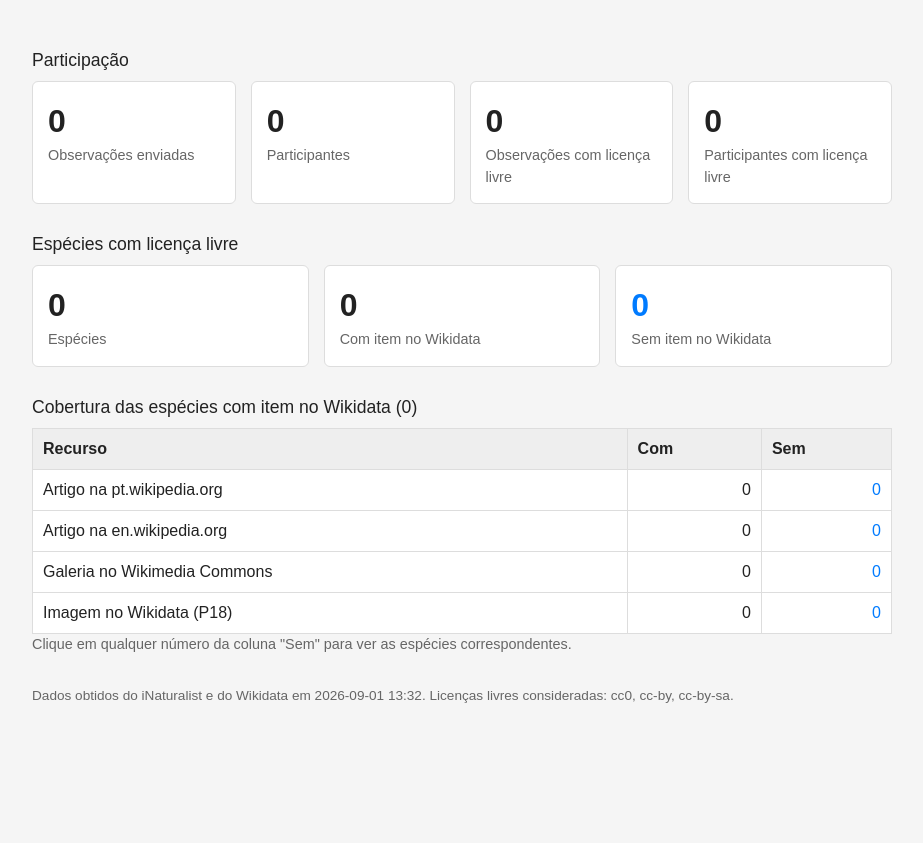
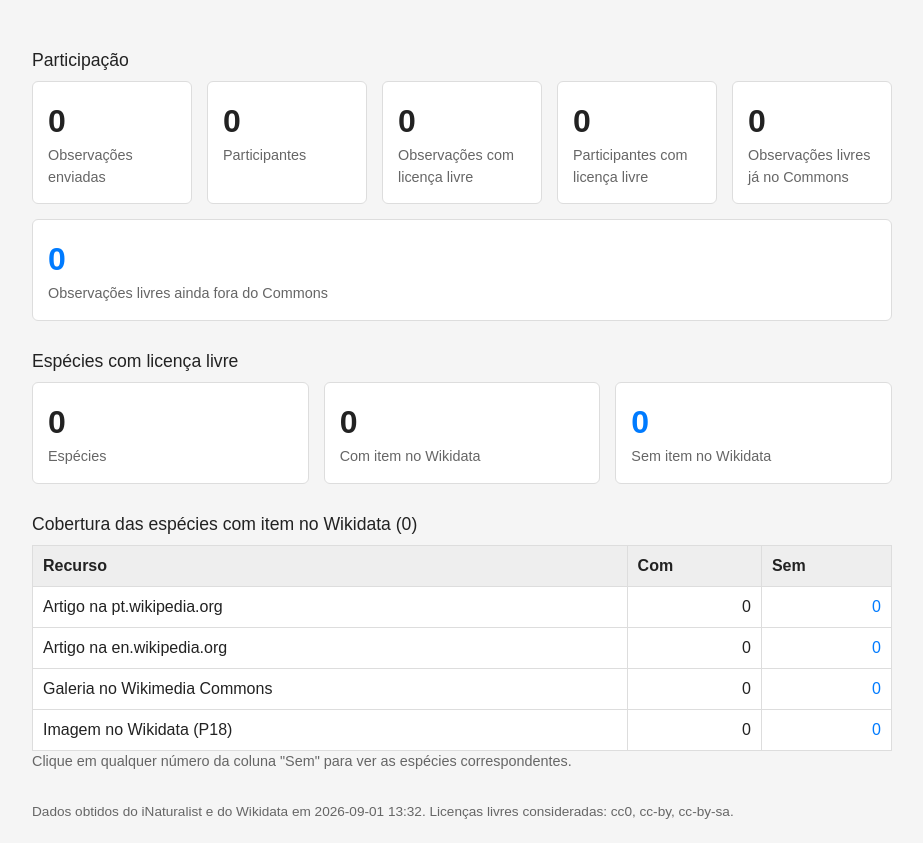
Before and after one commit to lubianat/wikiconcurso-inaturalist, a Flask app: page /stats in a window 1280 px wide. Shown: the part 54-897 px from the top of the page, without its empty margins (178-1101 px from the left). Before the commit the page ends 757 px from the top, so only its background shows below. Run offline with Flask 2, Linux system fonts and the light colour scheme; data that the repository does not hold is empty; some libraries are stand-ins or nearby versions.

Commit message:
Update stats dashboard with clear counts

```diff
--- a/www/python/src/app.py
+++ b/www/python/src/app.py
@@ -195,6 +195,40 @@ def fetch_wikidata_rows(inat_ids):
     return rows
 
 
+COMMONS_SPARQL_URL = "https://qlever.dev/api/wikimedia-commons"
+# P12120 on Commons files links back to the iNaturalist observation ID (P5683 on Wikidata)
+COMMONS_QUERY = """
+PREFIX wdt: <http://www.wikidata.org/prop/direct/>
+SELECT ?inat_obs_id WHERE {
+  VALUES ?inat_obs_id { %s }
+  ?file wdt:P5683 ?inat_obs_id .
+}
+"""
+
+
+def fetch_observations_on_commons(observation_ids):
+    """Return the subset of observation IDs that already have a file on Commons."""
+    found = set()
+    ids = sorted(observation_ids)
+    for start in range(0, len(ids), 200):
+        values = " ".join('"%s"' % i for i in ids[start : start + 200])
+        response = requests.get(
+            COMMONS_SPARQL_URL,
+            params={"query": COMMONS_QUERY % values},
+            headers={
+                "Accept": "application/sparql-results+json",
+                "User-Agent": "wikiconcurso-inaturalist/1.0 (stats page)",
+            },
+            timeout=120,
+        )
+        response.raise_for_status()
+        found.update(
+            r["inat_obs_id"]["value"]
+            for r in response.json()["results"]["bindings"]
+        )
+    return found
+
+
 def tally(inat_ids, rows):
     """Count species with/without Wikidata items and sitelinks.
 
@@ -238,6 +272,15 @@ def stats():
     counts["users"] = len({(obs.get("user") or {}).get("login") for obs in observations})
     counts["open_users"] = len({(obs.get("user") or {}).get("login") for obs in open_obs})
 
+    on_commons = fetch_observations_on_commons(
+        {str(obs.get("id")) for obs in open_obs}
+    )
+    not_on_commons = [
+        obs for obs in open_obs if str(obs.get("id")) not in on_commons
+    ]
+    counts["on_commons"] = len(open_obs) - len(not_on_commons)
+    counts["not_on_commons"] = len(not_on_commons)
+
     # one representative observation per species, to illustrate each "sem" bucket
     example = {}
     for obs in open_obs:
@@ -250,6 +293,9 @@ def stats():
         )
         for bucket, ids in missing.items()
     }
+    missing_cards["not_on_commons"] = [
+        make_record(obs, first_photo(obs)) for obs in not_on_commons
+    ]
 
     return render_template(
         "stats.html",
--- a/www/python/src/templates/stats.html
+++ b/www/python/src/templates/stats.html
@@ -122,6 +122,15 @@
         <div class="number">{{ counts.open_users }}</div>
         <div class="label">Participantes com licença livre</div>
       </div>
+      <div class="tile">
+        <div class="number">{{ counts.on_commons }}</div>
+        <div class="label">Observações livres já no Commons</div>
+      </div>
+      <div class="tile">
+        <div class="number"><a class="missing" href="#sem" data-bucket="not_on_commons">{{ counts.not_on_commons
+            }}</a></div>
+        <div class="label">Observações livres ainda fora do Commons</div>
+      </div>
     </div>
 
     <h2>Espécies com licença livre</h2>
@@ -175,7 +184,8 @@
         ('pt_missing', 'Espécies sem artigo na pt.wikipedia.org'),
         ('en_missing', 'Espécies sem artigo na en.wikipedia.org'),
         ('commons_missing', 'Espécies sem galeria no Wikimedia Commons'),
-        ('image_missing', 'Espécies sem imagem no Wikidata (P18)')] %}
+        ('image_missing', 'Espécies sem imagem no Wikidata (P18)'),
+        ('not_on_commons', 'Observações com licença livre ainda fora do Commons')] %}
       <section id="bucket-{{ bucket }}" hidden>
         <h2>{{ label }} ({{ missing_cards[bucket]|length }})</h2>
         <div class="row">
```
